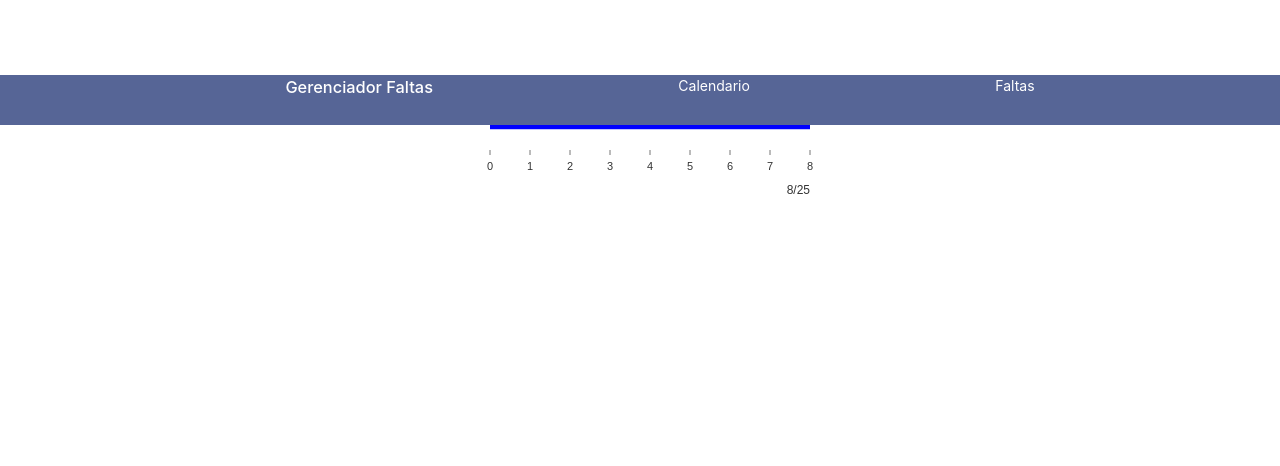
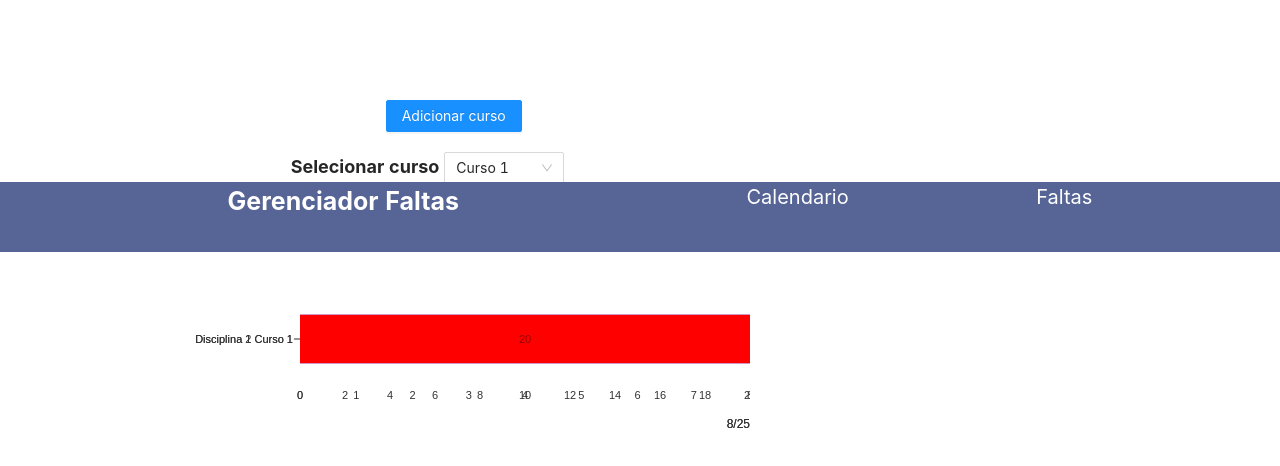
Before and after one commit to ArtSantana/Gerenciador-de-faltas, a React (Create React App) app: page /Faltas in a window 1280 px wide. Shown: the top 466 px of the page. Built offline with nearby package versions, Linux system fonts and the light colour scheme.

Commit message:
More visualization seup

```diff
--- a/src/App.css
+++ b/src/App.css
@@ -3,26 +3,36 @@
   grid-template-columns: 1fr 1fr;
   grid-template-rows: 1fr;
   align-items: center;
-  justify-items:center;
+  justify-items: center;
 }
 .navbar {
   background-color: rgb(86, 101, 150);
   width: 100%;
-  height: 50px;
+  height: 70px;
   z-index: 10;
   position: fixed;
 }
-.cursoName{
-    text-align:center;
-    font-size:30px;
+.cursoName {
+  text-align: center;
+  font-size: 30px;
 }
-.nav-links, .calLink,.faltasLink {
+
+.nav-links,
+.calLink,
+.faltasLink {
   display: flex;
   flex-direction: row;
   list-style: none;
   justify-content: space-evenly;
   color: white;
+  font-size: 20px;
+}
 
+.title {
+  font-size: 25px;
+  font-weight: bold;
+  color: white;
+  margin-right: 100px;
 }
 .site-calendar-demo-card {
   width: 100vw;
@@ -31,13 +41,20 @@
   font-size: 10px;
   padding-top: 50px;
 }
+.cursosContainer {
+  display: grid;
+  grid-template-columns: auto;
+  justify-items: center;
+  justify-content: center;
+  box-sizing: "border-box";
+}
 .graph-demo {
-  padding-top: 50px;
-  height: 200px;
-  width: 600px;
-  grid-column:1/3;
+  margin-top: 100px;
+  height: 30vw;
+  max-height: 150px;
+  width: 200vw;
+  max-width: 750px;
 }
-
 .events {
   list-style: none;
   margin: 0;
@@ -57,3 +74,19 @@
 .notes-month section {
   font-size: 28px;
 }
+
+.inputs {
+  margin-top: 100px;
+  margin-left: 100px;
+  display: block;
+}
+.inputs button {
+  margin-bottom: 20px;
+  margin-left: 100px;
+  display: block;
+}
+label {
+  font-size: 18px;
+  font-weight: bold;
+  margin: 5px;
+}
--- a/src/App.js
+++ b/src/App.js
@@ -1,7 +1,6 @@
 import React from "react";
-import {CursosProvider} from './CursosContext';
+import { CursosProvider } from "./CursosContext";
 import "./App.css";
-import Disciplinas from "./Disciplinas";
 import Graphs from "./Graphs";
 import Calendary from "./Calendary";
 import {
@@ -18,9 +17,8 @@ function App() {
       <div className="App">
         <Router>
           <nav className="navbar">
-
             <ul className="nav-links">
-          <h3 className="nav-links">Gerenciador Faltas</h3>
+              <h3 className="title">Gerenciador Faltas</h3>
               <Link className="calLink" to="/Calendario">
                 <li>Calendario</li>
               </Link>
--- a/src/CursosContext.js
+++ b/src/CursosContext.js
@@ -1,38 +1,51 @@
-import React,{useState,createContext} from "react";
-
-
-
+import React, { useState, createContext } from "react";
 
 export const CursosContext = createContext();
 
-
 export const CursosProvider = props => {
-	const [cursos,setCursos] = useState(
-	[
+  const [cursos, setCursos] = useState([
     {
-		curso:"ADS",
-			disciplinas:[
+      curso: "Curso 1",
+      disciplinas: [
         {
-					nomeDP:"DP1",
-					faltas:8,
-					maxFaltas:25,
-					diasAula:[1,2,3,0,1,0,0],
-					faltasColor:"blue"
+          nomeDP: "Disciplina 1 Curso 1",
+          faltas: 8,
+          maxFaltas: 25,
+          diasAula: [1, 2, 3, 0, 1, 0, 0],
+          faltasColor: "blue"
         },
-				{			nomeDP:"DP2",
-							faltas:20,
-							maxFaltas:25,
-							diasAula:[1,2,3,0,1,0,0],
-							faltasColor:"red"
-
+        {
+          nomeDP: "Disciplina 2 Curso 1",
+          faltas: 20,
+          maxFaltas: 25,
+          diasAula: [1, 2, 3, 0, 1, 0, 0],
+          faltasColor: "red"
+        }
+      ]
+    },
+    {
+      curso: "Curso 2",
+      disciplinas: [
+        {
+          nomeDP: "Disciplina 1 Curso 2",
+          faltas: 1,
+          maxFaltas: 10,
+          diasAula: [1, 2, 3, 0, 1, 0, 0],
+          faltasColor: "green"
+        },
+        {
+          nomeDP: "Disciplina 1 Curso 2",
+          faltas: 15,
+          maxFaltas: 20,
+          diasAula: [1, 2, 3, 0, 1, 0, 0],
+          faltasColor: "orange"
         }
       ]
     }
   ]);
 
-
-	return(
-		<CursosContext.Provider value ={[cursos,setCursos]}>
+  return (
+    <CursosContext.Provider value={[cursos, setCursos]}>
       {props.children}
     </CursosContext.Provider>
   );
--- a/src/Disciplinas.js
+++ /dev/null
@@ -1,154 +0,0 @@
-import React,{useState} from 'react';
-import './App.css';
-
-function Disciplinas(){
-
-
-
-        //Configurando os hooks
-	    let [profs,setProfs] = useState(
-		    []
-	    );
-
-	    let [discps,setDiscp] = useState(
-		    []
-	    );
-
-        let [faltas,setFaltas] = useState(
-            []
-	    );
-
-        let [maxFaltas,setMaxFaltas] = useState(
-            []
-	    );
-
-        let [formVisible,setForm] = useState("none");
-        let [faltasFormVisible,setFaltasForm] = useState("none")
-
-
-        const addDisciplina = e => {
-            setProfs(profs = profs.concat(document.getElementById("Prof").value));
-            setDiscp(discps = discps.concat(document.getElementById("Discipline").value));
-            setFaltas(faltas = faltas.concat(0));
-            setMaxFaltas(maxFaltas = maxFaltas.concat(document.getElementById("maxFaltas").value));
-            document.getElementById("Prof").value = "";
-            document.getElementById("Discipline").value = "";
-            document.getElementById("maxFaltas").value = "";
-            e.preventDefault();
-            closeForm(e);
-
-        }
-
-
-        //Fun??es para abrir e fechar forma de adicionar disciplinas
-        const color = "white";
-        let style = { borderColor: color, backgroundColor: color };
-        style.display = formVisible;
-
-        function openForm() {
-          setForm("block");
-        }
-
-        const closeForm = e => {
-
-           setForm("none");
-            e.preventDefault();
-        }
-
-        //Fun??o para abrir e fechar forma de adicionar faltas
-        let styleFaltas = { borderColor: color, backgroundColor: color };
-        styleFaltas.display = faltasFormVisible;
-
-        function faltasForm(){
-            setFaltasForm("block");
-
-		}
-
-        //Incrementando faltas ao total da disciplina
-        const addFaltas = e => {
-            setFaltas(faltas +document.getElementById("FaltasAdd").value);
-            e.preventDefault();
-		}
-
-
-	return(
-	<div className = "Disciplines">
-        <button className="addDisciplina" onClick={openForm}>Adicionar disciplina</button>
-	    {/*Forma para adicionar disciplinas */}
-        <div className="form-popup" id="myForm" style= {style}>
-            <form className="form-container">
-
-                <label><b>Professor</b></label>
-                <input type="text" id = "Prof"/>
-
-                <label><b>Disciplina</b></label>
-                <input type="text" id = "Discipline"/>
-
-                <label><b>Limite de faltas</b></label>
-                <input type="number" id = "maxFaltas"/>
-
-                <button className = "btnAdd" onClick={addDisciplina}>Adicionar</button>
-                <button className = "btnCancel" onClick={closeForm}>Cancelar</button>
-
-
-            </form>
-        </div>
-
-        {/*Display das disciplinas, professores e faltas */}
-        <div className = "DisciplinesDisplay">
-             <div className = "ProfFlex">
-	            {profs.map(professor => (
-
-                    <div>
-                        <p className="indivProf">Professor: {professor}</p>
-                        <hr className="DIVIDER"/>
-                </div>
-                ))}
-
-             </div>
-
-              <div className = "DPFlex">
-                    {discps.map(disciplina => (
-                        <div>
-                            <p className="indivDp">Disciplina: {disciplina}</p>
-                            <hr className="DIVIDER"/>
-
-                        </div>
-                    ))}
-              </div>
-
-             <div className = "faltasFlex">
-                    {faltas.map(faltasTotal => (
-                        <div>
-                            <p className="indivDp">Faltas atuais: {faltasTotal}</p>
-                            <hr className="DIVIDER"/>
-
-                        </div>
-                    ))}
-              </div>
-               <div className = "faltasFlex">
-                    {maxFaltas.map(faltasMax => (
-                        <div>
-                            <p className="indivDp">Limite de faltas:{faltasMax}</p>
-                            <hr className="DIVIDER"/>
-
-                        </div>
-                    ))}
-              </div>
-              <div className = "addFaltasFlex">
-                    {maxFaltas.map(faltasMax => (
-                        <button className = "btnAddFaltas">Adicionar faltas</button>
-
-                    ))}
-              </div>
-
-        </div>
-
-	</div>
-
-	)
-}
-
-
-
-export default Disciplinas;
--- a/src/Graphs.js
+++ b/src/Graphs.js
@@ -1,34 +1,65 @@
-import React,{useState,useContext} from "react";
+import React, { useState, useContext } from "react";
 import ReactDOM from "react-dom";
-import {CursosContext}  from "./CursosContext";
+import { CursosContext } from "./CursosContext";
 import "./App.css";
 import { ResponsiveBar } from "@nivo/bar";
+import { Select } from "antd";
+import { Button } from "antd";
+
+const { Option } = Select;
 
 function Graphs() {
+  const SelectCurso = () => {
+    return (
+      <div className="selCurso">
+        <label>Selecionar curso</label>
 
+        <Select
+          defaultValue={cursos[0].curso}
+          style={{ width: 120 }}
+          onChange={handleChange}
+        >
+          <Option value="0">{cursos[0].curso}</Option>
+          <Option value="1">{cursos[1].curso}</Option>
+        </Select>
+      </div>
+    );
+  };
 
-  const [cursos,setCursos] = useContext(CursosContext);
+  function handleChange(value) {
+    setSelectIndex(cursos[value]);
+  }
 
+  const lineGraphSettings = {
+    theme: {
+      fontSize: "15px",
+      textColor: "black",
+      fontWeight: 10000
+    }
+  };
 
+  const [cursos, setCursos] = useContext(CursosContext);
+  const [selectIndex, setSelectIndex] = useState(cursos[0]);
 
   return (
-
     //{cursos.map(curso => (
-    <div className="graph-demo">
-
-
-
-
-
-
+    <div className="cursosContainer">
+      <div className="inputs">
+        <Button className="addCurso" type="primary">
+          Adicionar curso
+        </Button>
+        <SelectCurso />
+      </div>
+      <div className="graph-demo">
+        {selectIndex.disciplinas.map(dp => (
           <ResponsiveBar
-            data={[cursos[0].disciplinas[0]]}
+            data={[dp]}
             keys={["faltas"]}
             indexBy="nomeDP"
-            margin={{ top: 10, right: 130, bottom: 50, left: 150 }}
+            margin={{ top: 10, right: 0, bottom: 50, left: 300 }}
             padding={0.3}
             layout="horizontal"
-            colors={[cursos[0].disciplinas[0].faltasColor]}
+            colors={dp.faltasColor}
             maxValue={cursos[0].disciplinas[0].maxFaltas}
             defs={[
               {
@@ -51,13 +82,17 @@ function Graphs() {
               }
             ]}
             borderColor={{ from: "color", modifiers: [["darker", 1.6]] }}
+            theme={lineGraphSettings.theme}
             axisTop={null}
             axisRight={null}
             axisBottom={{
-              tickSize: 5,
+              tickSize: 0,
               tickPadding: 5,
               tickRotation: 0,
-              legend: cursos[0].disciplinas[0].faltas + "/" + cursos[0].disciplinas[0].maxFaltas,
+              legend:
+                cursos[0].disciplinas[0].faltas +
+                "/" +
+                cursos[0].disciplinas[0].maxFaltas,
               legendPosition: "end",
               legendOffset: 40
             }}
@@ -76,13 +111,9 @@ function Graphs() {
             motionStiffness={90}
             motionDamping={15}
           />
-
-
-
-
-
+        ))}
+      </div>
     </div>
-
   );
 }
 export default Graphs;
```
Also changed, not shown: src/GraphsCanvas.js (deleted, +0 -34 lines). Lines whose indentation alone changed are shown as unchanged.
